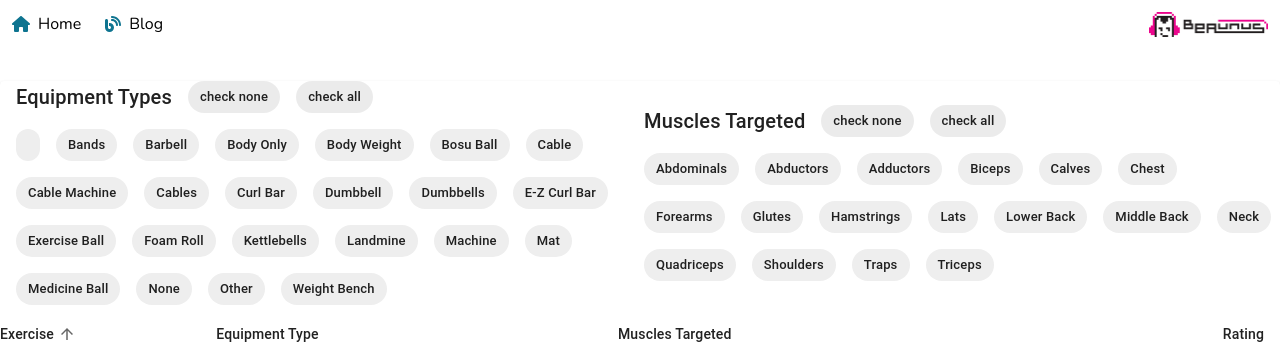
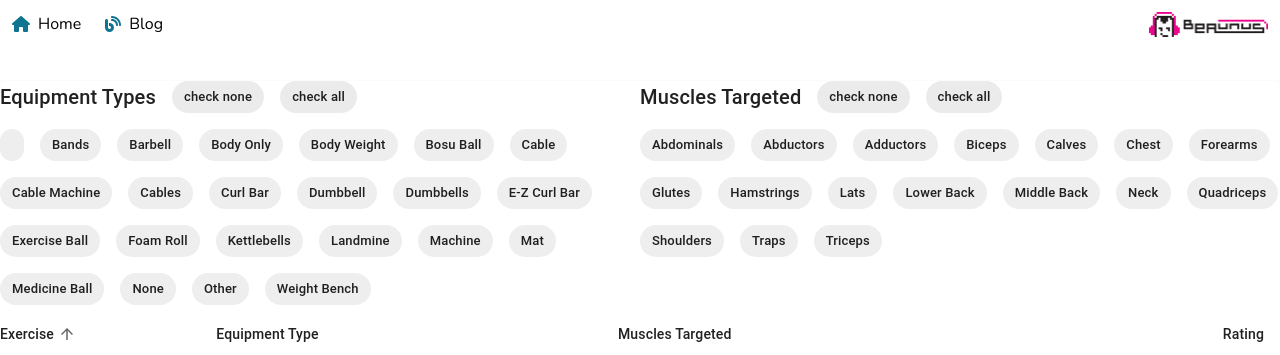
Before and after one commit to beaunus/beaunus.com, a Next.js app: page /exercise in a window 1280 px wide. Shown: the top 355 px of the page. Built offline with nearby package versions, Linux system fonts and the light colour scheme; no server answers.

Commit message:
refactor: change Toolbar to Stack

```diff
--- a/pages/exercise/index.tsx
+++ b/pages/exercise/index.tsx
@@ -11,7 +11,6 @@ import TableHead from "@mui/material/TableHead";
 import TablePagination from "@mui/material/TablePagination";
 import TableRow from "@mui/material/TableRow";
 import TableSortLabel from "@mui/material/TableSortLabel";
-import Toolbar from "@mui/material/Toolbar";
 import Typography from "@mui/material/Typography";
 import { visuallyHidden } from "@mui/utils";
 import Link from "next/link";
@@ -159,7 +158,7 @@ export default function EnhancedTable() {
 
 	function EnhancedTableToolbar() {
 		return (
-			<Toolbar sx={{ pl: { sm: 2 }, pr: { sm: 1, xs: 1 } }}>
+			<Stack direction="row">
 				<Typography
 					component="div"
 					display="flex"
@@ -248,7 +247,7 @@ export default function EnhancedTable() {
 						))}
 					</Box>
 				</Typography>
-			</Toolbar>
+			</Stack>
 		);
 	}
 
```
